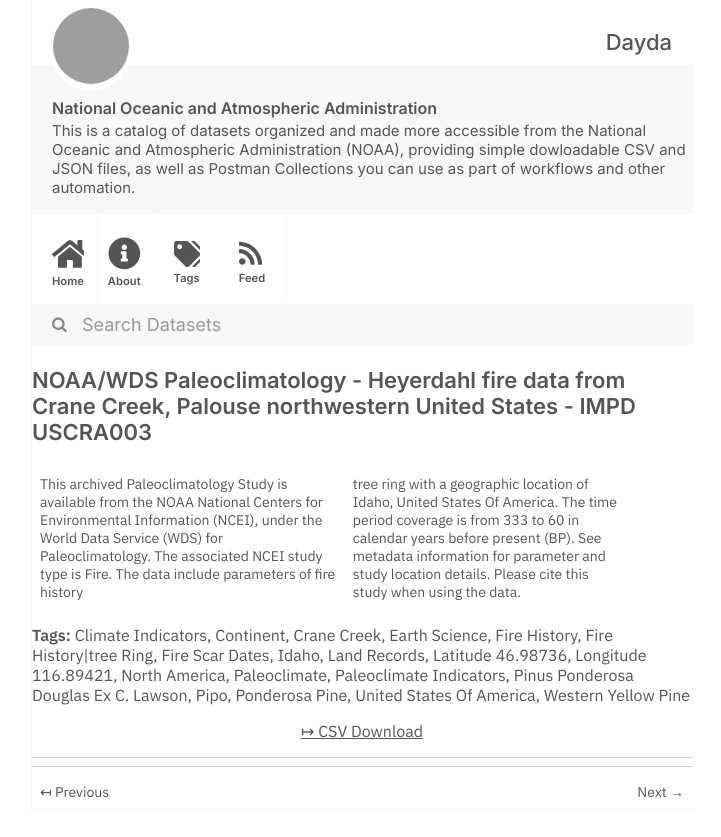
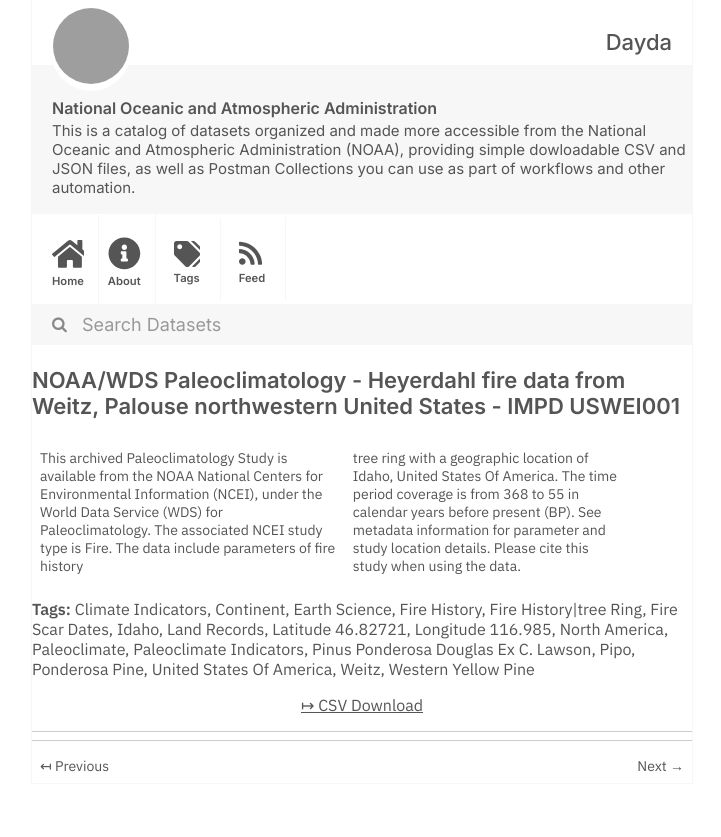
Before and after one commit to dayda-entities/national-oceanic-and-atmospheric-administration, a Jekyll site: the page built from _posts/2020-12-18-noaawds-paleoclimatology-heyer.md, in a window 1280 px wide, cut to the strip 0-837 px from the top of the page. Shown: the whole strip, without its empty margins (278-999 px from the left). Built offline with Jekyll 4.4.1, drawn with Linux system fonts in a browser that asks for light colours; grey boxes are pictures that could not be loaded.

Commit message:
Publish Data

```diff
--- a/_posts/2020-12-18-noaawds-paleoclimatology-heyer.md
+++ b/_posts/2020-12-18-noaawds-paleoclimatology-heyer.md
@@ -1,23 +1,22 @@
 ---
 title: >-
-  NOAA/WDS Paleoclimatology - Heyerdahl fire data from Crane Creek, Palouse
-  northwestern United States - IMPD USCRA003
-created: '2020-12-18T23:01:45.621398'
-modified: '2020-12-18T23:01:45.621405'
+  NOAA/WDS Paleoclimatology - Heyerdahl fire data from Weitz, Palouse
+  northwestern United States - IMPD USWEI001
+created: '2020-12-18T22:57:33.737160'
+modified: '2020-12-18T22:57:33.737172'
 state: active
 type: dataset
 tags:
   - Climate Indicators
   - Continent
-  - Crane Creek
   - Earth Science
   - Fire History
   - Fire History|tree Ring
   - Fire Scar Dates
   - Idaho
   - Land Records
-  - Latitude 46.98736
-  - Longitude  116.89421
+  - Latitude 46.82721
+  - Longitude  116.985
   - North America
   - Paleoclimate
   - Paleoclimate Indicators
@@ -25,12 +24,13 @@ tags:
   - Pipo
   - Ponderosa Pine
   - United States Of America
+  - Weitz
   - Western Yellow Pine
 groups: []
 csv_url: >-
-  https://www.ncei.noaa.gov/pub/data/paleo/firehistory/firescar/northamerica/supplemental/uscra003-cra-tree-info.csv
+  https://www.ncei.noaa.gov/pub/data/paleo/firehistory/firescar/northamerica/supplemental/uswei001-wei-tree-info.csv
 json_url: ''
 layout: post
 
 ---
-This archived Paleoclimatology Study is available from the NOAA National Centers for Environmental Information (NCEI), under the World Data Service (WDS) for Paleoclimatology. The associated NCEI study type is Fire. The data include parameters of fire history|tree ring with a geographic location of Idaho, United States Of America. The time period coverage is from 333 to 60 in calendar years before present (BP). See metadata information for parameter and study location details. Please cite this study when using the data.
+This archived Paleoclimatology Study is available from the NOAA National Centers for Environmental Information (NCEI), under the World Data Service (WDS) for Paleoclimatology. The associated NCEI study type is Fire. The data include parameters of fire history|tree ring with a geographic location of Idaho, United States Of America. The time period coverage is from 368 to 55 in calendar years before present (BP). See metadata information for parameter and study location details. Please cite this study when using the data.
```
